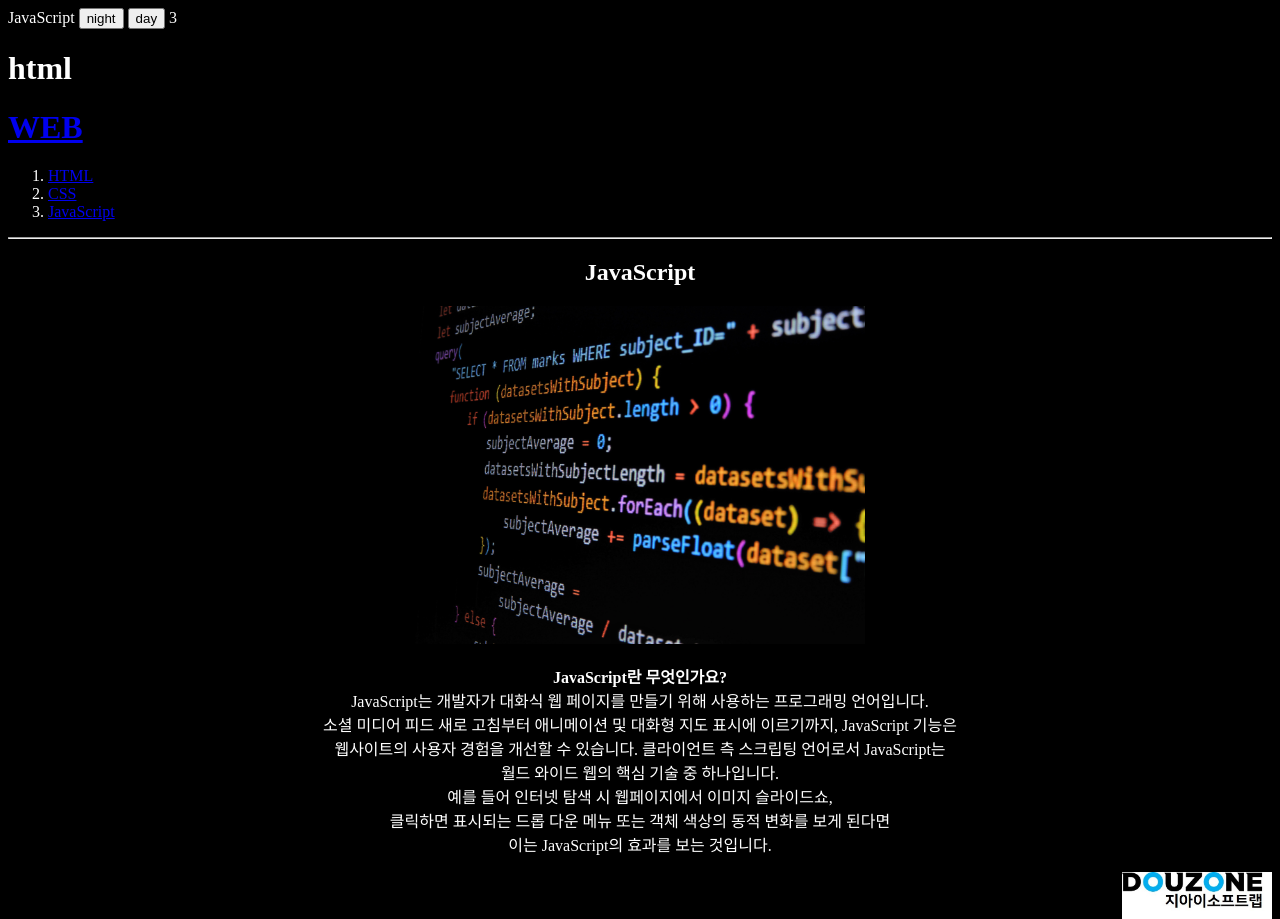
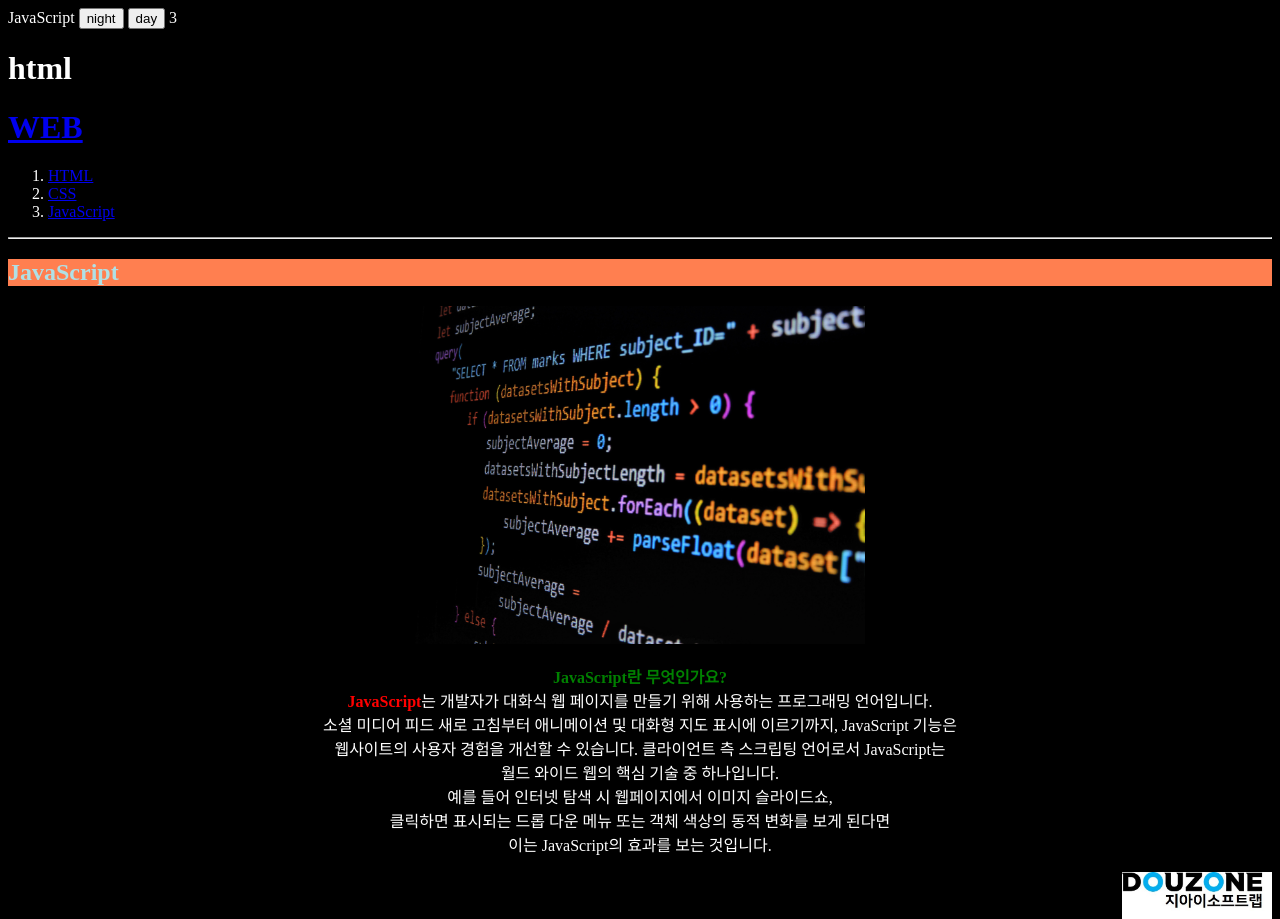
Before and after one commit to YEO-MAN/Hwagok-dong, a plain HTML site: page 3.html in a window 1280 px wide. Drawn offline with Linux system fonts and the light colour scheme.

Commit message:
add java span
update

Signed-off-by: YEO <130412613+YEO-MAN@users.noreply.github.com>

```diff
--- a/3.html
+++ b/3.html
@@ -3,6 +3,15 @@
 <head>
 <title>JavaScript</title>
 <meta charset="utf-8">
+<style>
+    .js{
+        font-weight: bold;
+        color: red;
+    }
+    #first{
+        color:green;
+    }
+</style>
 </head>
 <body style="background-color: black; color: white;">
     <hi>JavaScript</hi>
@@ -25,11 +34,13 @@
     <li><a href="3.html" target="_blank">JavaScript</a></li>
 </ol>
 <hr>
-<center><H2>JavaScript</H2></center>
+
+<h2 style="background-color: coral; color:powderblue">JavaScript</h2>
 <center><img src="javascript.jpg" width="450"></center>
-<center><p><strong>JavaScript란 무엇인가요?</strong><br>
-    JavaScript는 개발자가 대화식 웹 페이지를 만들기 위해 사용하는 프로그래밍 언어입니다.<br>
-    소셜 미디어 피드 새로 고침부터 애니메이션 및 대화형 지도 표시에 이르기까지, JavaScript 기능은<br>
+<center><p>
+    <span id="first" class="js"><strong>JavaScript란 무엇인가요?</strong></span><br>
+    <span class="js">JavaScript</span>는 개발자가 대화식 웹 페이지를 만들기 위해 사용하는 프로그래밍 언어입니다.<br>
+    소셜 미디어 피드 새로 고침부터 애니메이션 및 대화형 지도 표시에 이르기까지, <span>JavaScript</span> 기능은<br>
     웹사이트의 사용자 경험을 개선할 수 있습니다. 클라이언트 측 스크립팅 언어로서 JavaScript는<br>
     월드 와이드 웹의 핵심 기술 중 하나입니다.<br>
     예를 들어 인터넷 탐색 시 웹페이지에서 이미지 슬라이드쇼,<br>
```
